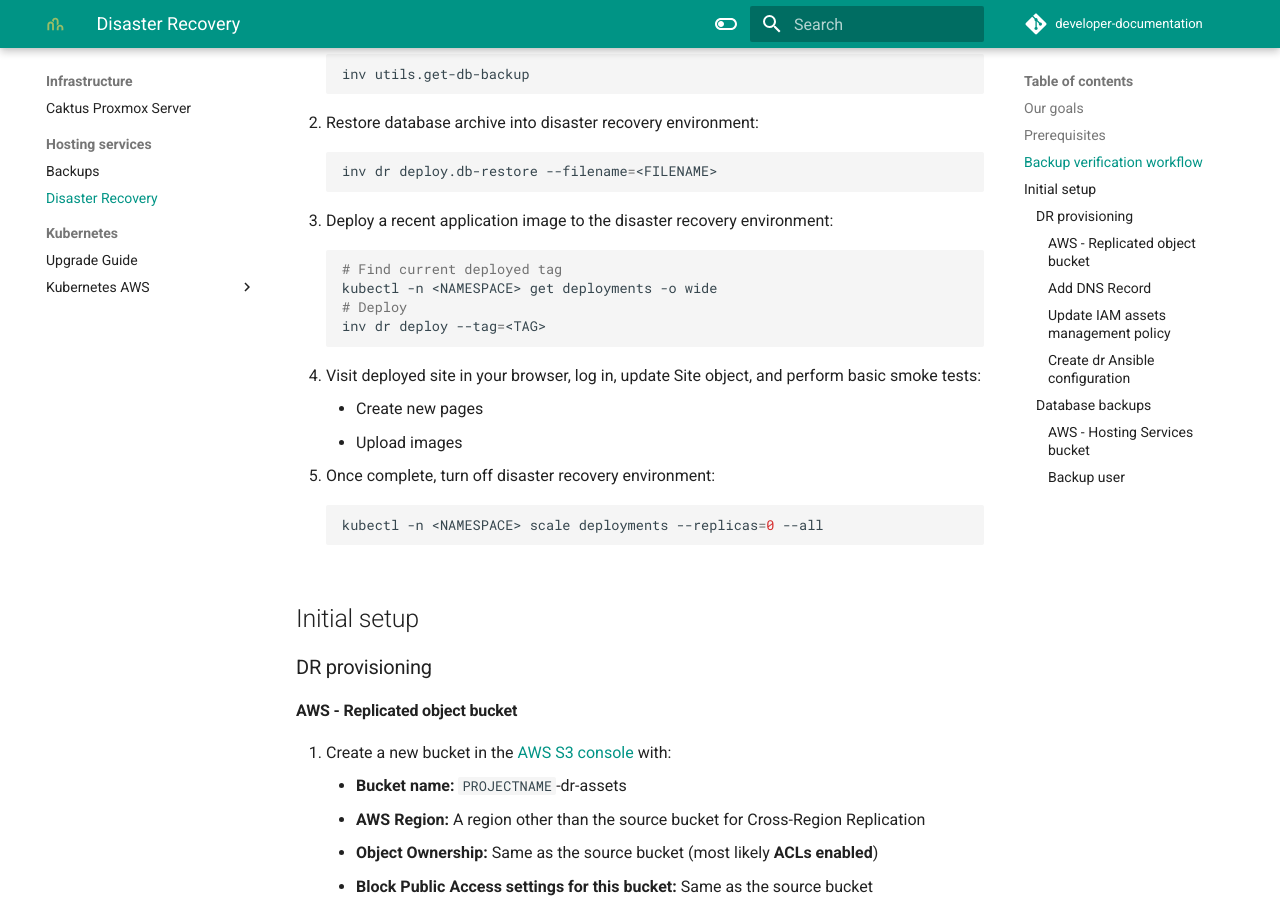
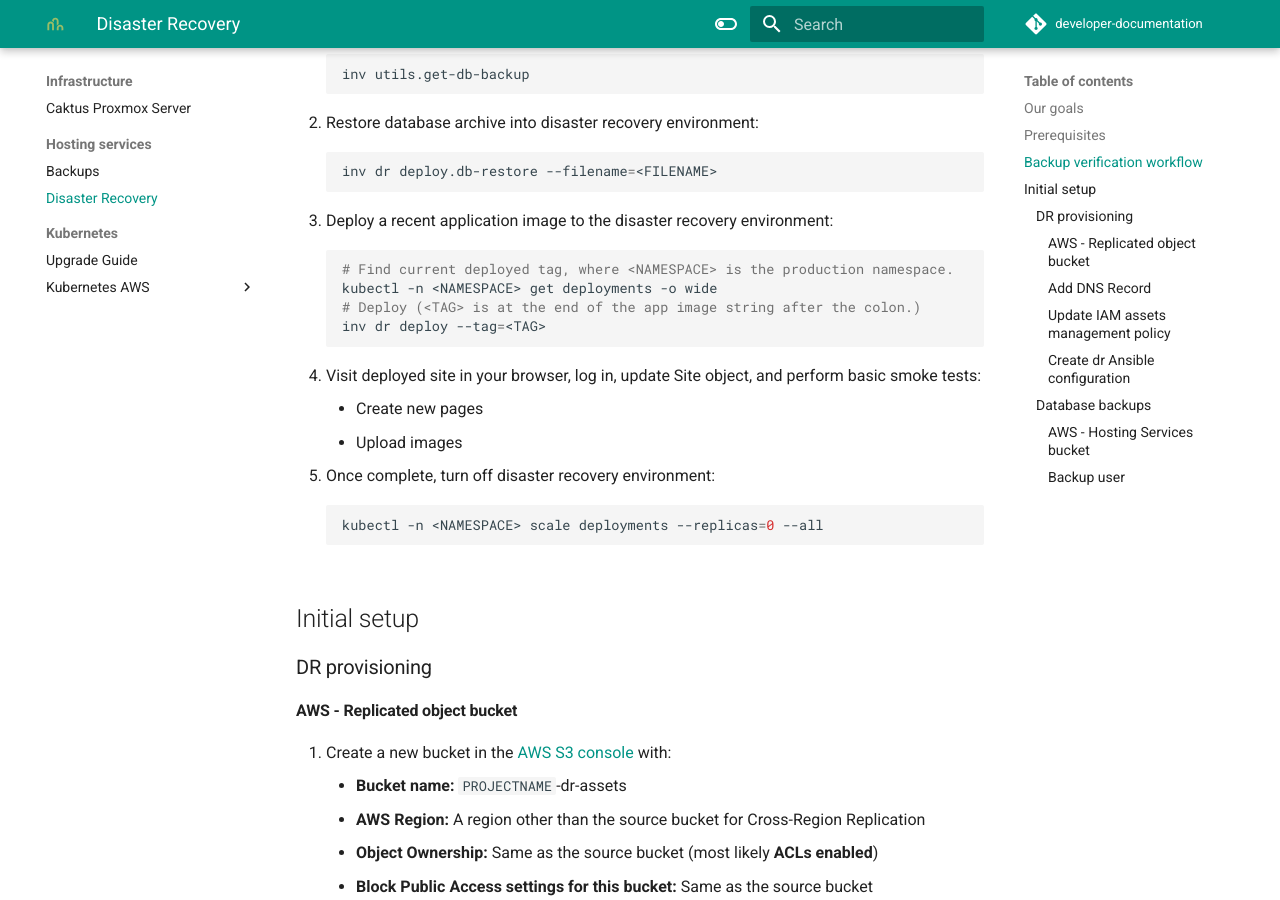
Before and after one commit to caktus/guidebook, an MkDocs documentation site: the page built from docs/infrastructure/hosting-services/disaster-recovery.md, in a window 1280 px wide and 900 px high, scrolled down 987 px. Built offline with MkDocs 1.6.1 and Material for MkDocs 9.7.7, drawn with Linux system fonts in a browser that asks for light colours; comment, search, counter and statistics services are not loaded.

Commit message:
Update disaster-recovery.md
Giving a bit more context for running the steps for backup verifications

````diff
--- a/docs/infrastructure/hosting-services/disaster-recovery.md
+++ b/docs/infrastructure/hosting-services/disaster-recovery.md
@@ -30,9 +30,9 @@ However, most projects should roughly follow this pattern:
    ```
 3. Deploy a recent application image to the disaster recovery environment:
    ```sh
-   # Find current deployed tag
+   # Find current deployed tag, where <NAMESPACE> is the production namespace.
    kubectl -n <NAMESPACE> get deployments -o wide
-   # Deploy
+   # Deploy (<TAG> is at the end of the app image string after the colon.)
    inv dr deploy --tag=<TAG>
    ```
 4. Visit deployed site in your browser, log in, update Site object, and perform basic smoke tests:
````
